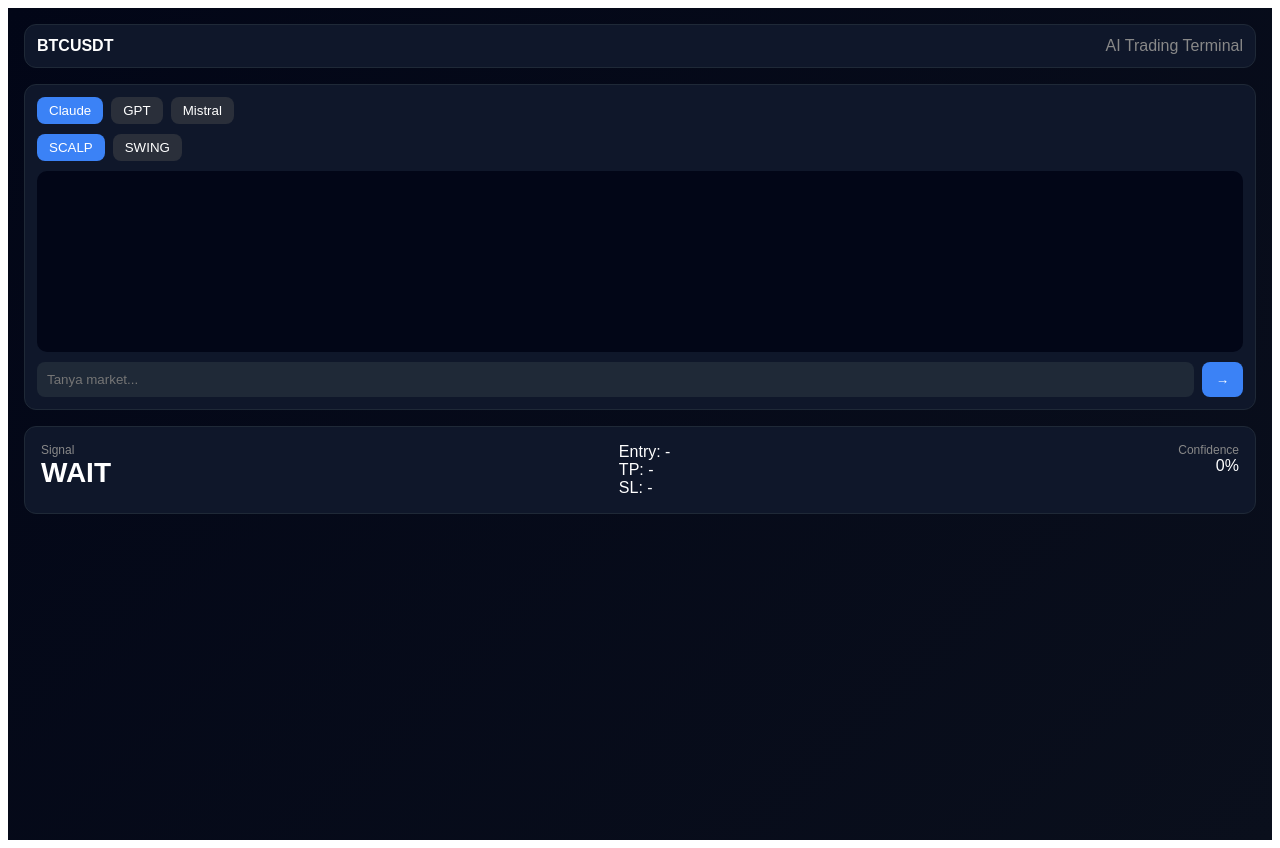
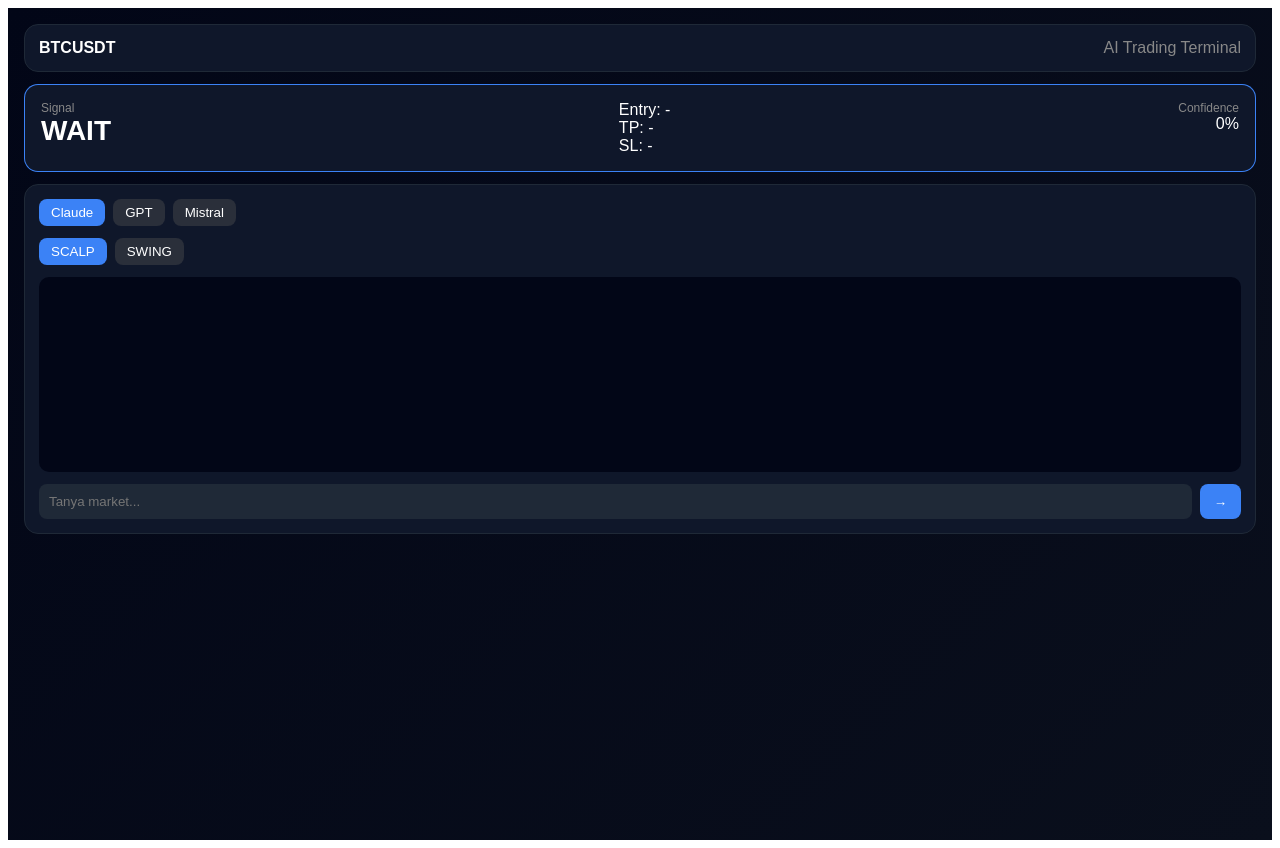
Before and after one commit to BlesUstetu/crypto-ai, a React (Vite) app: page / in a window 1280 px wide. Built offline with nearby package versions, Linux system fonts and the light colour scheme.

Commit message:
Update App.jsx

```diff
--- a/src/App.jsx
+++ b/src/App.jsx
@@ -12,25 +12,32 @@ function NeuralUltraLite({ signal = "WAIT" }) {
   return (
     <div style={styles.loaderContainer}>
       <svg width="200" height="120">
-        <line x1="20" y1="60" x2="100" y2="20"
-          stroke={color} strokeWidth="1.5"
-          strokeDasharray="6 6"
-          style={styles.flow} />
-
-        <line x1="20" y1="60" x2="100" y2="100"
-          stroke={color} strokeWidth="1.5"
-          strokeDasharray="6 6"
-          style={styles.flowSlow} />
-
-        <line x1="100" y1="20" x2="180" y2="60"
-          stroke={color} strokeWidth="1.5"
-          strokeDasharray="6 6"
-          style={styles.flow} />
-
-        <line x1="100" y1="100" x2="180" y2="60"
-          stroke={color} strokeWidth="1.5"
-          strokeDasharray="6 6"
-          style={styles.flowSlow} />
+        {[20, 100].map((y, i) => (
+          <line
+            key={i}
+            x1="20"
+            y1="60"
+            x2="100"
+            y2={y}
+            stroke={color}
+            strokeWidth="1.5"
+            strokeDasharray="6 6"
+            style={i === 0 ? styles.flow : styles.flowSlow}
+          />
+        ))}
+        {[20, 100].map((y, i) => (
+          <line
+            key={i + 10}
+            x1="100"
+            y1={y}
+            x2="180"
+            y2="60"
+            stroke={color}
+            strokeWidth="1.5"
+            strokeDasharray="6 6"
+            style={i === 0 ? styles.flow : styles.flowSlow}
+          />
+        ))}
 
         {[
           { x: 20, y: 60 },
@@ -54,7 +61,6 @@ function NeuralUltraLite({ signal = "WAIT" }) {
           />
         ))}
       </svg>
-
       <div style={styles.loaderText}>AI processing...</div>
     </div>
   );
@@ -78,11 +84,11 @@ export default function App() {
 
   const chatRef = useRef(null);
 
-  /* inject animation sekali saja */
+  /* inject animation sekali */
   useEffect(() => {
-    if (!document.getElementById("neural-style")) {
+    if (!document.getElementById("neon-style")) {
       const style = document.createElement("style");
-      style.id = "neural-style";
+      style.id = "neon-style";
       style.innerHTML = `
         @keyframes flow {
           0% { stroke-dashoffset: 50; }
@@ -92,6 +98,10 @@ export default function App() {
           0% { transform: scale(0.8); opacity: 0.5; }
           50% { transform: scale(1.3); opacity: 1; }
           100% { transform: scale(0.8); opacity: 0.5; }
+        }
+        @keyframes neonMove {
+          0% { background-position: 0% }
+          100% { background-position: 200% }
         }
       `;
       document.head.appendChild(style);
@@ -103,42 +113,29 @@ export default function App() {
     chatRef.current?.scrollTo(0, chatRef.current.scrollHeight);
   }, [messages, loading]);
 
-  /* SEND MESSAGE */
   const sendMessage = async () => {
     if (!input) return;
 
-    const userMsg = { role: "user", text: input };
-    setMessages((prev) => [...prev, userMsg]);
+    setMessages((prev) => [...prev, { role: "user", text: input }]);
     setInput("");
     setLoading(true);
 
     try {
       const res = await fetch("/api/analyze", {
         method: "POST",
-        headers: {
-          "Content-Type": "application/json",
-        },
-        body: JSON.stringify({
-          message: input,
-          model,
-          mode,
-        }),
+        headers: { "Content-Type": "application/json" },
+        body: JSON.stringify({ message: input, model, mode }),
       });
 
       const data = await res.json();
-
-      if (!res.ok || data.error) {
-        throw new Error(data.error || "API Error");
-      }
+      if (!res.ok || data.error) throw new Error(data.error);
 
       setMessages((prev) => [
         ...prev,
         { role: "ai", text: data.text || "No response" },
       ]);
 
-      if (data.signal) {
-        setSignal(data.signal);
-      }
+      if (data.signal) setSignal(data.signal);
     } catch (err) {
       setMessages((prev) => [
         ...prev,
@@ -149,6 +146,13 @@ export default function App() {
     }
   };
 
+  const neonColor =
+    signal.type === "BUY"
+      ? "#22c55e"
+      : signal.type === "SELL"
+      ? "#ef4444"
+      : "#3b82f6";
+
   return (
     <div style={styles.app}>
       {/* HEADER */}
@@ -157,9 +161,35 @@ export default function App() {
         <div style={styles.subtitle}>AI Trading Terminal</div>
       </div>
 
+      {/* SIGNAL (NEON) */}
+      <div
+        style={{
+          ...styles.signal,
+          backgroundImage: `
+            linear-gradient(#0f172a, #0f172a),
+            linear-gradient(90deg, ${neonColor}, #3b82f6, ${neonColor})
+          `,
+        }}
+      >
+        <div>
+          <div style={styles.label}>Signal</div>
+          <div style={styles.signalText}>{signal.type}</div>
+        </div>
+
+        <div style={styles.signalRight}>
+          <div>Entry: {signal.entry}</div>
+          <div>TP: {signal.tp}</div>
+          <div>SL: {signal.sl}</div>
+        </div>
+
+        <div style={{ textAlign: "right" }}>
+          <div style={styles.label}>Confidence</div>
+          <div>{signal.confidence}%</div>
+        </div>
+      </div>
+
       {/* PANEL */}
       <div style={styles.panel}>
-        {/* MODEL */}
         <div style={styles.row}>
           {["Claude", "GPT", "Mistral"].map((m) => (
             <button
@@ -175,7 +205,6 @@ export default function App() {
           ))}
         </div>
 
-        {/* MODE */}
         <div style={styles.row}>
           {["SCALP", "SWING"].map((m) => (
             <button
@@ -191,25 +220,14 @@ export default function App() {
           ))}
         </div>
 
-        {/* CHAT */}
         <div style={styles.chatArea} ref={chatRef}>
           {messages.map((msg, i) => (
-            <div
-              key={i}
-              style={{
-                textAlign: msg.role === "user" ? "right" : "left",
-                marginBottom: 6,
-              }}
-            >
-              <span
-                style={{
-                  background:
-                    msg.role === "user" ? "#3b82f6" : "#1f2937",
-                  padding: "6px 10px",
-                  borderRadius: 8,
-                  display: "inline-block",
-                }}
-              >
+            <div key={i} style={{ textAlign: msg.role === "user" ? "right" : "left", marginBottom: 6 }}>
+              <span style={{
+                background: msg.role === "user" ? "#3b82f6" : "#1f2937",
+                padding: "6px 10px",
+                borderRadius: 8
+              }}>
                 {msg.text}
               </span>
             </div>
@@ -218,7 +236,6 @@ export default function App() {
           {loading && <NeuralUltraLite signal={signal.type} />}
         </div>
 
-        {/* INPUT */}
         <div style={styles.inputBox}>
           <input
             placeholder="Tanya market..."
@@ -227,28 +244,7 @@ export default function App() {
             onChange={(e) => setInput(e.target.value)}
             onKeyDown={(e) => e.key === "Enter" && sendMessage()}
           />
-          <button style={styles.send} onClick={sendMessage}>
-            →
-          </button>
-        </div>
-      </div>
-
-      {/* SIGNAL */}
-      <div style={styles.signal}>
-        <div>
-          <div style={styles.label}>Signal</div>
-          <div style={styles.signalText}>{signal.type}</div>
-        </div>
-
-        <div style={styles.signalRight}>
-          <div>Entry: {signal.entry}</div>
-          <div>TP: {signal.tp}</div>
-          <div>SL: {signal.sl}</div>
-        </div>
-
-        <div style={{ textAlign: "right" }}>
-          <div style={styles.label}>Confidence</div>
-          <div>{signal.confidence}%</div>
+          <button style={styles.send} onClick={sendMessage}>→</button>
         </div>
       </div>
     </div>
@@ -268,9 +264,9 @@ const styles = {
   header: {
     display: "flex",
     justifyContent: "space-between",
-    marginBottom: 16,
-    padding: 12,
-    borderRadius: 12,
+    marginBottom: 12,
+    padding: 14,
+    borderRadius: 14,
     background: "#0f172a",
     border: "1px solid #1f2937",
   },
@@ -278,15 +274,28 @@ const styles = {
   title: { fontWeight: "bold" },
   subtitle: { color: "#888" },
 
+  signal: {
+    marginBottom: 12,
+    display: "flex",
+    justifyContent: "space-between",
+    padding: 16,
+    borderRadius: 14,
+    border: "1px solid transparent",
+    backgroundOrigin: "border-box",
+    backgroundClip: "padding-box, border-box",
+    backgroundSize: "100% 100%, 200% 200%",
+    animation: "neonMove 4s linear infinite",
+  },
+
   panel: {
     background: "#0f172a",
-    borderRadius: 12,
-    padding: 12,
+    borderRadius: 14,
+    padding: 14,
     border: "1px solid #1f2937",
     display: "flex",
     flexDirection: "column",
-    gap: 10,
-    minHeight: 300,
+    gap: 12,
+    minHeight: 320,
   },
 
   row: { display: "flex", gap: 8 },
@@ -327,18 +336,7 @@ const styles = {
     cursor: "pointer",
   },
 
-  signal: {
-    marginTop: 16,
-    display: "flex",
-    justifyContent: "space-between",
-    background: "#0f172a",
-    padding: 16,
-    borderRadius: 12,
-    border: "1px solid #1f2937",
-  },
-
   signalRight: { display: "flex", flexDirection: "column" },
-
   label: { color: "#888", fontSize: 12 },
   signalText: { fontSize: 28, fontWeight: "bold" },
 
```
